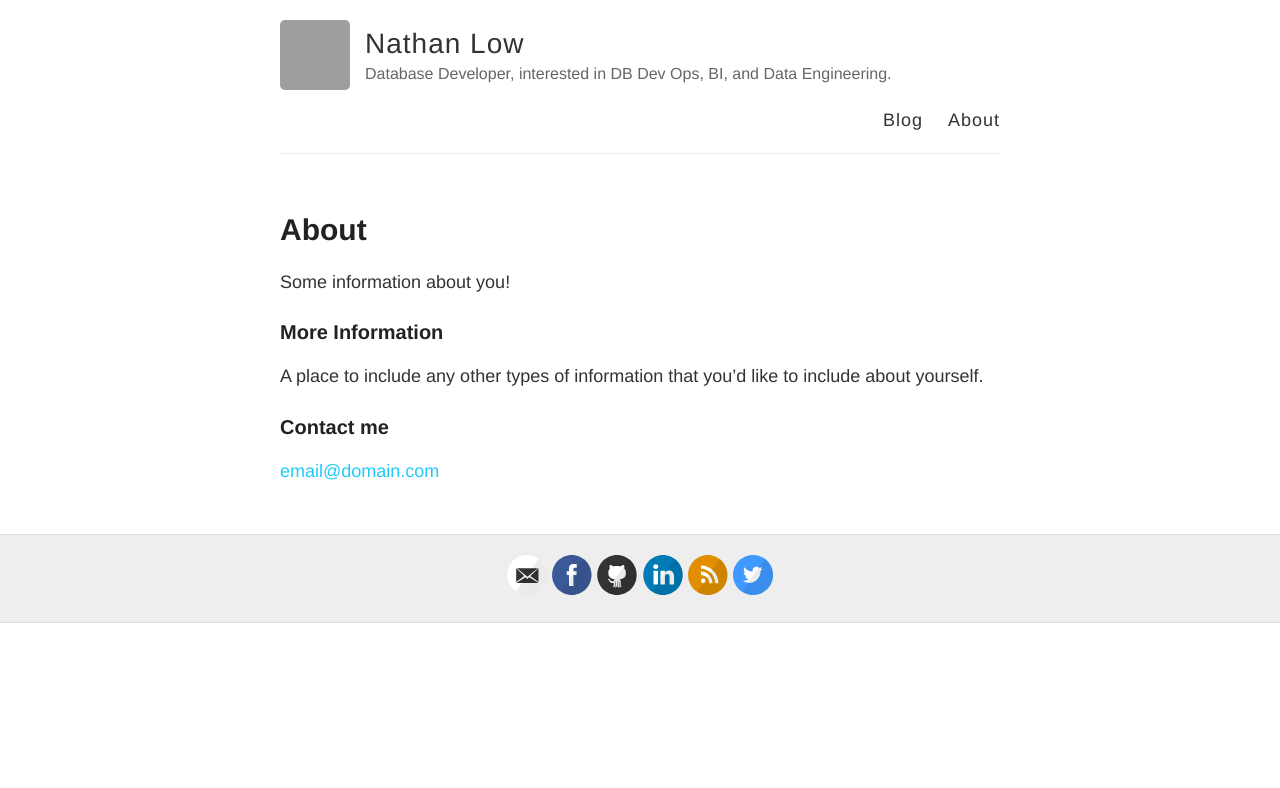
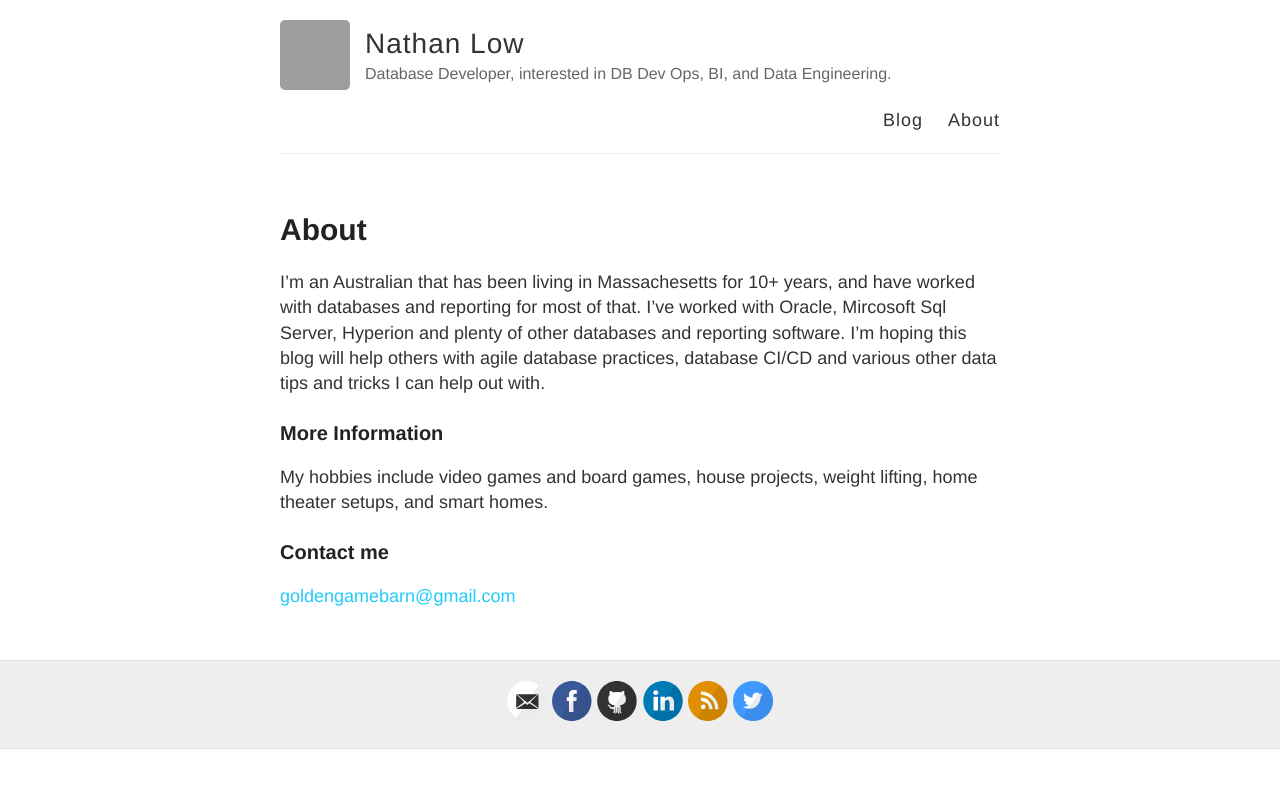
Before and after one commit to Octacon100/Octacon.github.io, a Jekyll site: the page built from about.md, in a window 1280 px wide. Shown: the top 788 px of the page. Built offline with Jekyll 4.4.1, drawn with Linux system fonts in a browser that asks for light colours; grey boxes are pictures that could not be loaded.

Commit message:
Adding an about page.

```diff
--- a/about.md
+++ b/about.md
@@ -4,12 +4,12 @@ title: About
 permalink: /about/
 ---
 
-Some information about you!
+I'm an Australian that has been living in Massachesetts for 10+ years, and have worked with databases and reporting for most of that. I've worked with Oracle, Mircosoft Sql Server, Hyperion and plenty of other databases and reporting software. I'm hoping this blog will help others with agile database practices, database CI/CD and various other data tips and tricks I can help out with.
 
 ### More Information
 
-A place to include any other types of information that you'd like to include about yourself.
+My hobbies include video games and board games, house projects, weight lifting, home theater setups, and smart homes.
 
 ### Contact me
 
-[email@domain.com](mailto:email@domain.com)
+[goldengamebarn@gmail.com](mailto:goldengamebarn@gmail.com)
```
